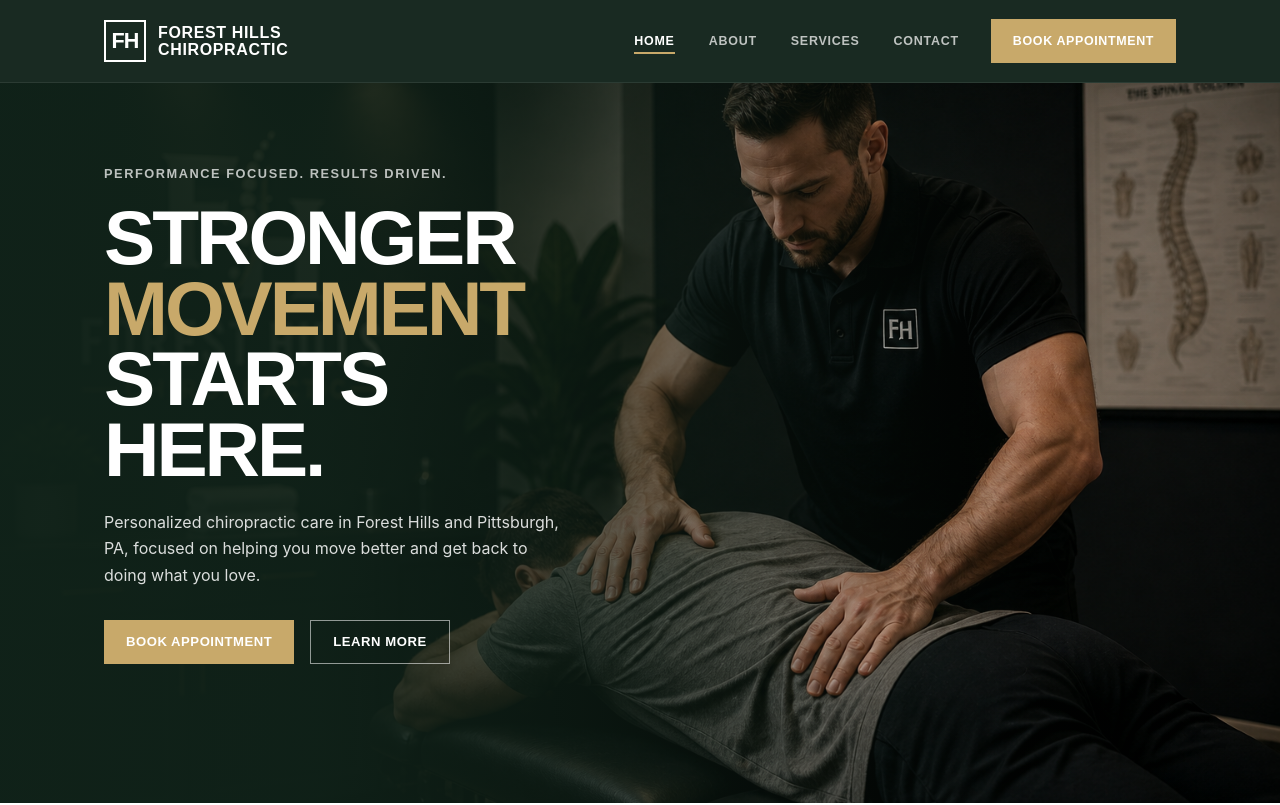
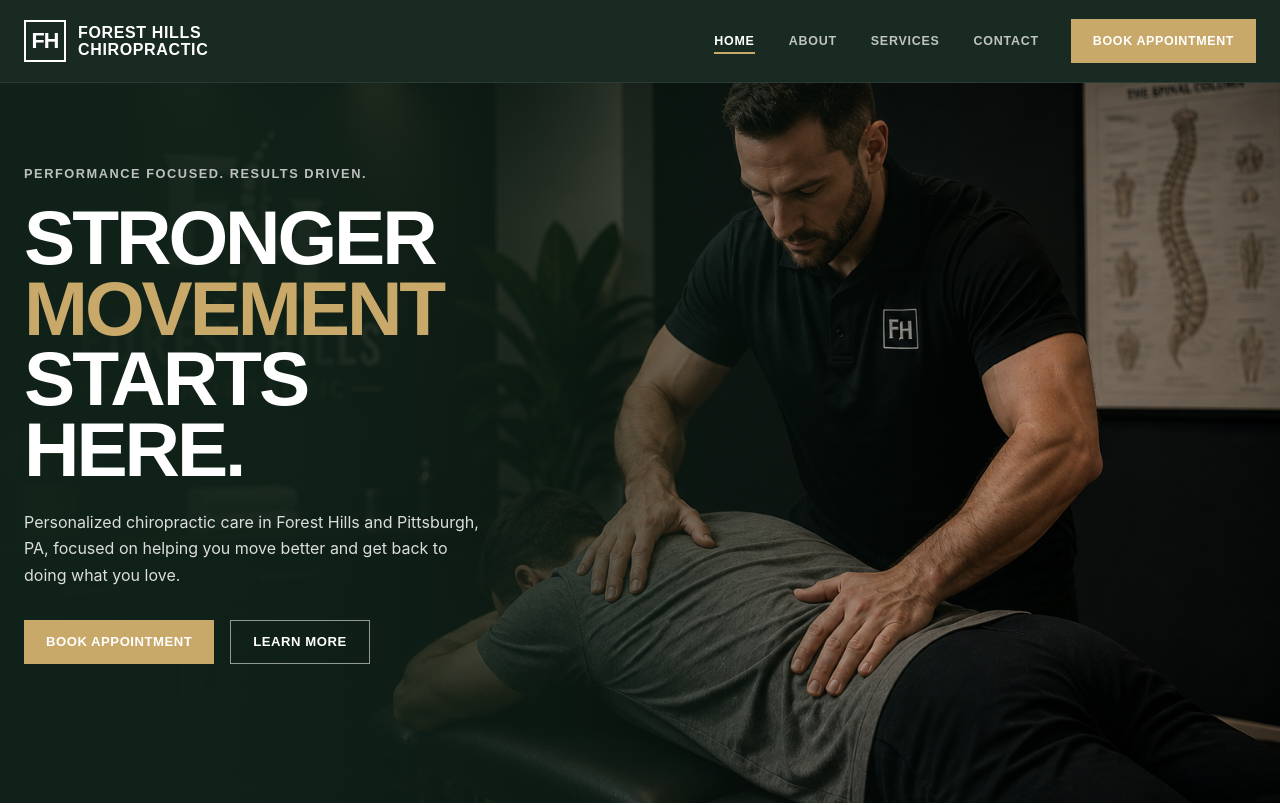
Before and after one commit to matthewcourtneydev/fh_chiro, a Vue app: page / in a window 1280 px wide. Shown: the top 805 px of the page. Built offline with nearby package versions, Linux system fonts and the light colour scheme.

Commit message:
deployment retyling

```diff
--- a/src/styles/_globals.scss
+++ b/src/styles/_globals.scss
@@ -66,7 +66,10 @@ h4 {
   line-height: 0.95;
   letter-spacing: -0.04em;
   text-transform: uppercase;
-  overflow-wrap: break-word;
+
+  overflow-wrap: normal;
+  word-break: normal;
+  hyphens: none;
 }
 
 p {
--- a/src/styles/_variables.scss
+++ b/src/styles/_variables.scss
@@ -32,7 +32,7 @@ $color-border: rgba(17, 17, 17, 0.14);
   --font-heading: 'Oswald', sans-serif;
   --font-body: 'Inter', sans-serif;
 
-  --container-max: 1120px;
+  --container-max: 1400px;
   --container-narrow: 920px;
   --container-reading: 760px;
   --container-padding: 24px;
```
